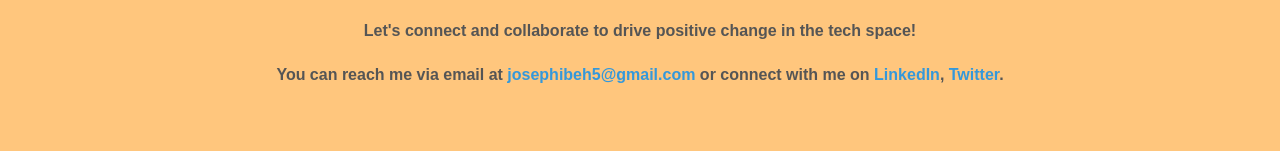
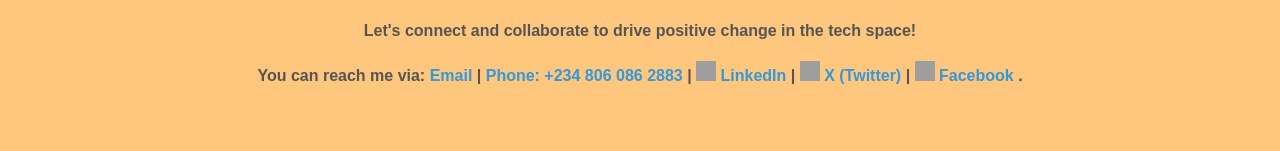
Before and after one commit to Joseph-Ibeh/Altschool_Assignment, a plain HTML site: page media.html in a window 1280 px wide. Shown: the part 1835-1986 px from the top of the page. Drawn offline with Linux system fonts and the light colour scheme; grey boxes are pictures that could not be loaded.

Commit message:
Fix LinkedIn URl in the navigation bar

```diff
--- a/media.html
+++ b/media.html
@@ -83,13 +83,25 @@
         </section>
 
         <section>
-            <h2>Contact and Connect</h2>
-            <p>Let's connect and collaborate to drive positive change in the tech space!</p>
-            <p>You can reach me via email at <a href="mailto:josephibeh5@gmail.com">josephibeh5@gmail.com</a> or connect with me on
-                <a href="https://www.linkedin.com/in/joseph-ibeh" target="_blank">LinkedIn</a>,
-                <a href="https://twitter.com/JosephIbeh" target="_blank">Twitter</a>.
-            </p>
-        </section>
+    <h2>Contact and Connect</h2>
+    <p>Let's connect and collaborate to drive positive change in the tech space!</p>
+    <p>You can reach me via:
+        <a href="mailto:josephibeh5@gmail.com">Email</a> |
+        <a href="tel:+2348060862883">Phone: +234 806 086 2883</a> |
+        <a href="https://www.linkedin.com/in/joseph-ibeh-154066202" target="_blank">
+            <img src="https://cdn-icons-png.flaticon.com/512/174/174857.png" alt="LinkedIn" style="width:20px; height:20px;"> LinkedIn
+        </a> |
+        <a href="https://x.com/Joseph_Ibeh_?t=VOipvsMAYApoGrD_LaTnMw&s=08" target="_blank">
+            <img src="https://cdn-icons-png.flaticon.com/512/733/733579.png" alt="X" style="width:20px; height:20px;"> X (Twitter)
+        </a> |
+        <a href="https://www.facebook.com/joseph.ibeh.18" target="_blank">
+            <img src="https://cdn-icons-png.flaticon.com/512/733/733547.png" alt="Facebook" style="width:20px; height:20px;"> Facebook
+        </a>.
+    </p>
+</section>
+
+
+
 
         <section>
         <nav>
--- a/style.css
+++ b/style.css
@@ -32,6 +32,7 @@ body {
   .container {
     text-align: center;
     margin-top: 20px; /* Adjusted margin to 20px */
+
   }
 
   .profile-image {
```
